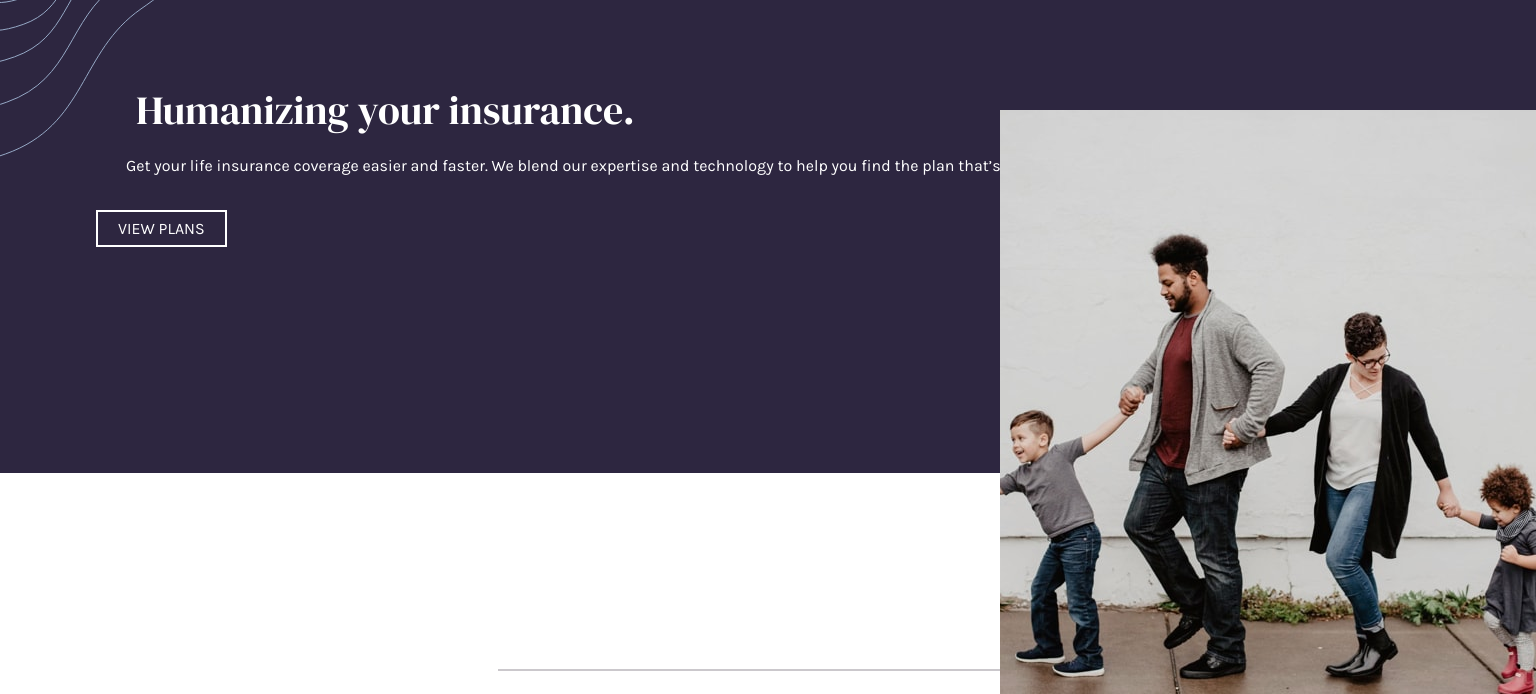
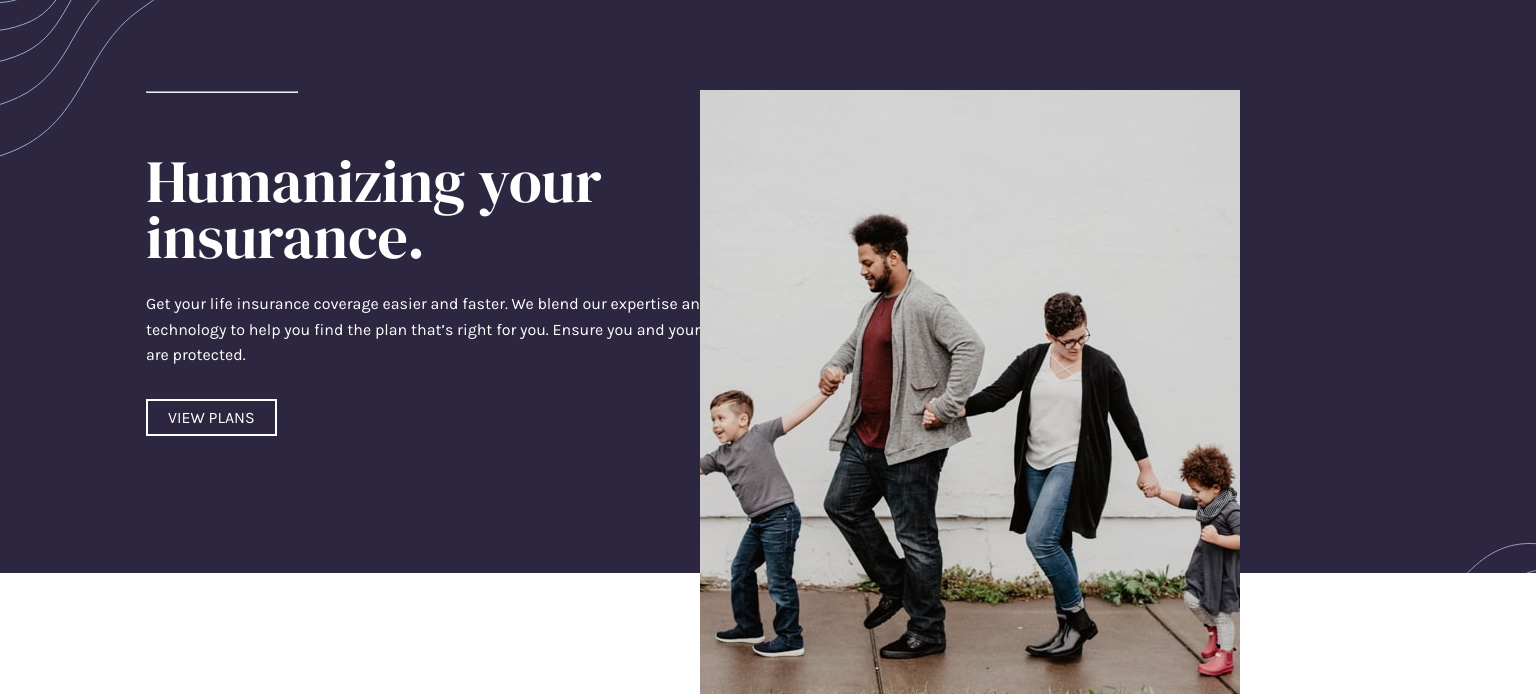
Before and after one commit to CrypticMango/insure-landing-page, a plain HTML site: page index.html in a window 1536 px wide. Shown: the part 90-784 px from the top of the page. Drawn offline with Linux system fonts and the light colour scheme.

Commit message:
styled humanizing section

```diff
--- a/index.html
+++ b/index.html
@@ -52,6 +52,7 @@
     <div class="section-one">
       <div><img src="/images/image-intro-mobile.jpg" alt="family" aria-label="family-walking" class="young-family"> <img src="/images/image-intro-desktop.jpg" alt="family-lg" aria-label="family-walking-lg" class="young-family-dt"></div>
       <div class="humanizing-section">
+        <hr class="desktop-top-line">
         <h1>Humanizing your insurance.</h1>
         <p class="humanize-info">
           Get your life insurance coverage easier and faster. We blend our expertise
--- a/style.css
+++ b/style.css
@@ -233,6 +233,8 @@ footer {
     margin-bottom: 30px;
 }
 
+/*desktop styling*/
+
 @media (min-width:1440px) {
 
     nav ul {
@@ -259,6 +261,23 @@ footer {
 
     /*humanizing section desktop*/
 
+    h1 {
+        padding: 0px 850px 0px 0px;
+        font-size: 60px;
+        line-height: 3.5rem;
+    }
+
+    .desktop-top-line {
+     width: 150px;
+     margin-left: 0;
+     margin-bottom: 60px;
+    }
+
+    .humanize-info{
+        padding: 10px 747px 0px 0px;
+
+    }
+
     .section-one {
         display: flex;
         flex-direction: row-reverse;
@@ -266,15 +285,15 @@ footer {
 
     .humanizing-section {
         width: 100%;
-        height: 300px;
+        height: 400px;
         text-align: left;
-        padding-left: 100px;
+        padding-left: 150px;
     }
 
     .young-family-dt {
         position: absolute;
-        left: 1000px;
-        top: 200px;
+        left: 700px;
+        top: 180px;
     }
 
     .young-family {
@@ -310,5 +329,4 @@ footer {
         display: block;
         margin: 0;
     }
-
 }
```
